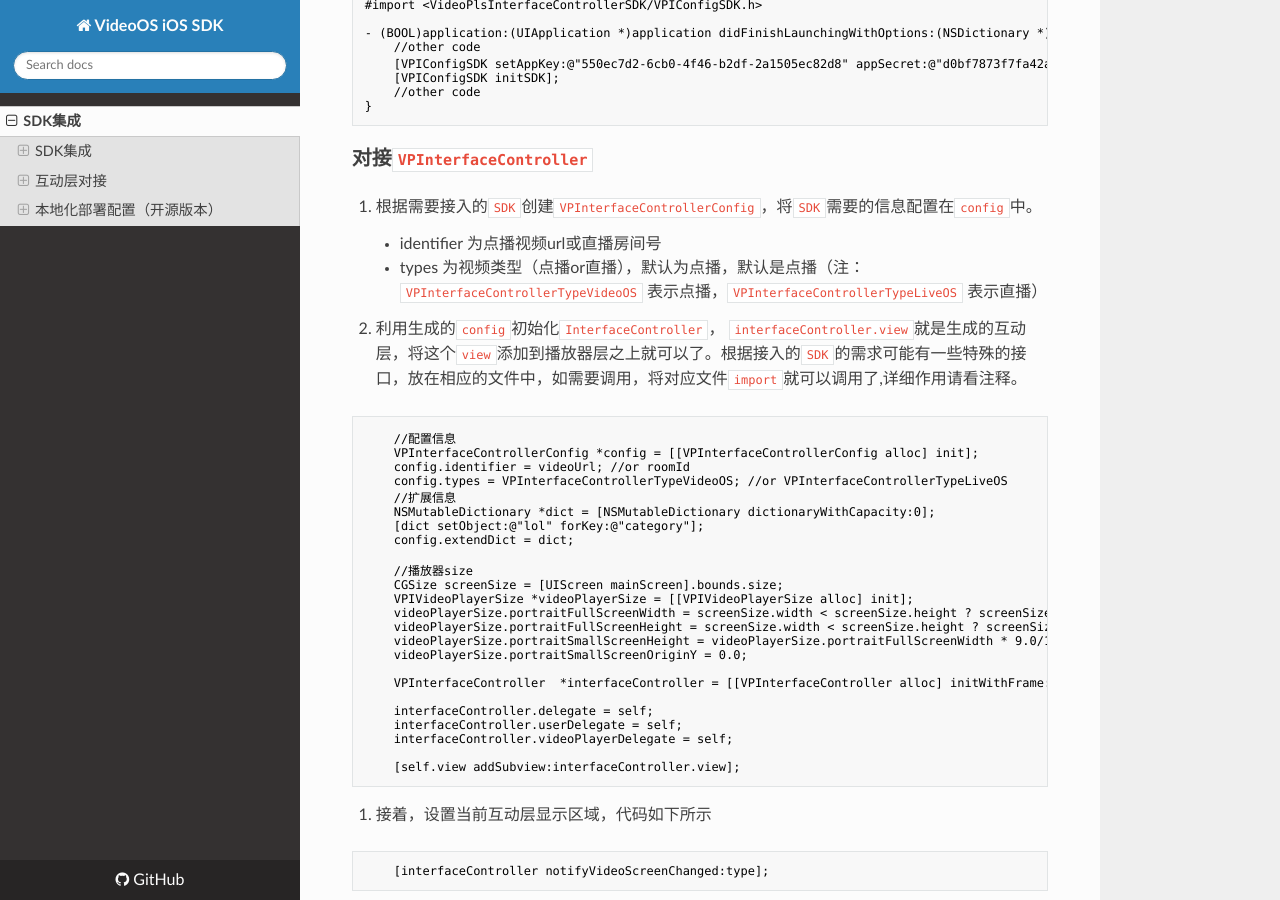
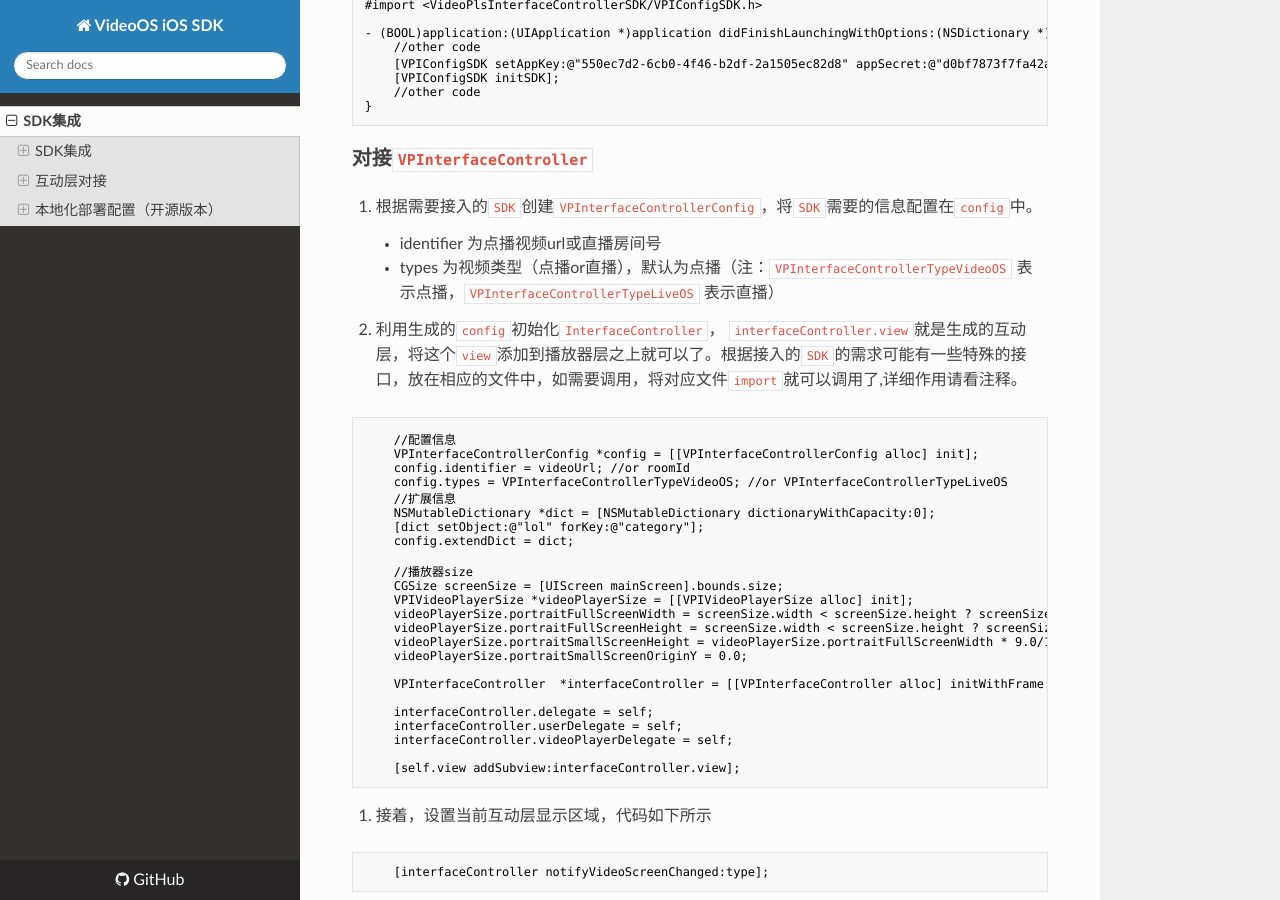
Before and after one commit to VideoOS/VideoOS-iOS-SDK, an MkDocs documentation site: the page built from docs/index.md, in a window 1280 px wide and 900 px high, scrolled down 3058 px. Built offline with MkDocs 1.6.1, drawn with Linux system fonts in a browser that asks for light colours; nearby versions of some CDN libraries.

Commit message:
更改错别字

```diff
--- a/docs/index.md
+++ b/docs/index.md
@@ -81,7 +81,7 @@ Photos.framework
 1. 根据需要接入的`SDK`创建`VPInterfaceControllerConfig`，将`SDK`需要的信息配置在`config`中。
 
 	* identifier 为点播视频url或直播房间号
-	* types 为视频类型（点播or直播），默认为点播，默认是点播（注：`VPInterfaceControllerTypeVideoOS` 表示点播，`VPInterfaceControllerTypeLiveOS` 表示直播）
+	* types 为视频类型（点播or直播），默认为点播（注：`VPInterfaceControllerTypeVideoOS` 表示点播，`VPInterfaceControllerTypeLiveOS` 表示直播）
 
 2. 利用生成的`config`初始化`InterfaceController`， `interfaceController.view`就是生成的互动层，将这个`view`添加到播放器层之上就可以了。根据接入的`SDK`的需求可能有一些特殊的接口，放在相应的文件中，如需要调用，将对应文件`import`就可以调用了,详细作用请看注释。
 
```
